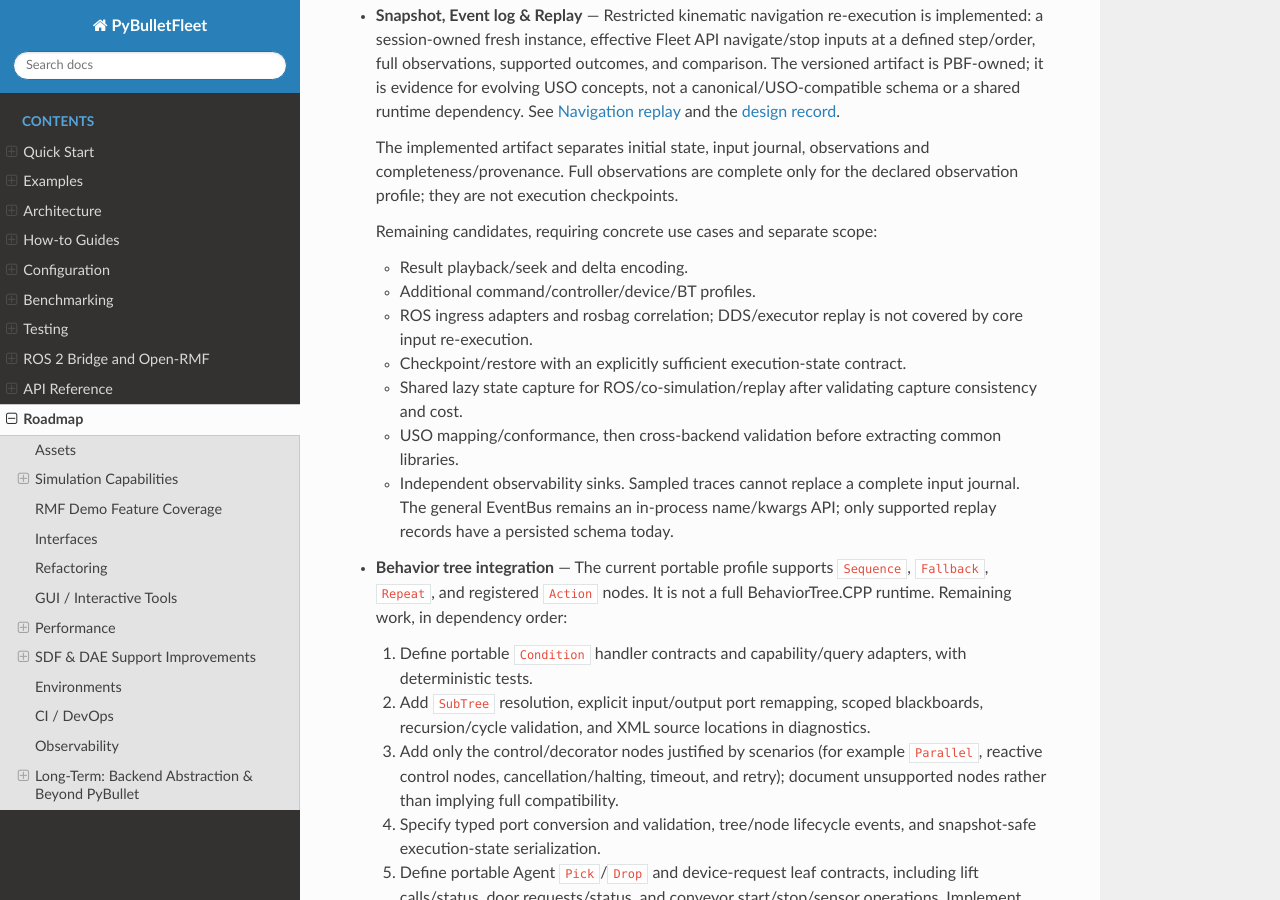
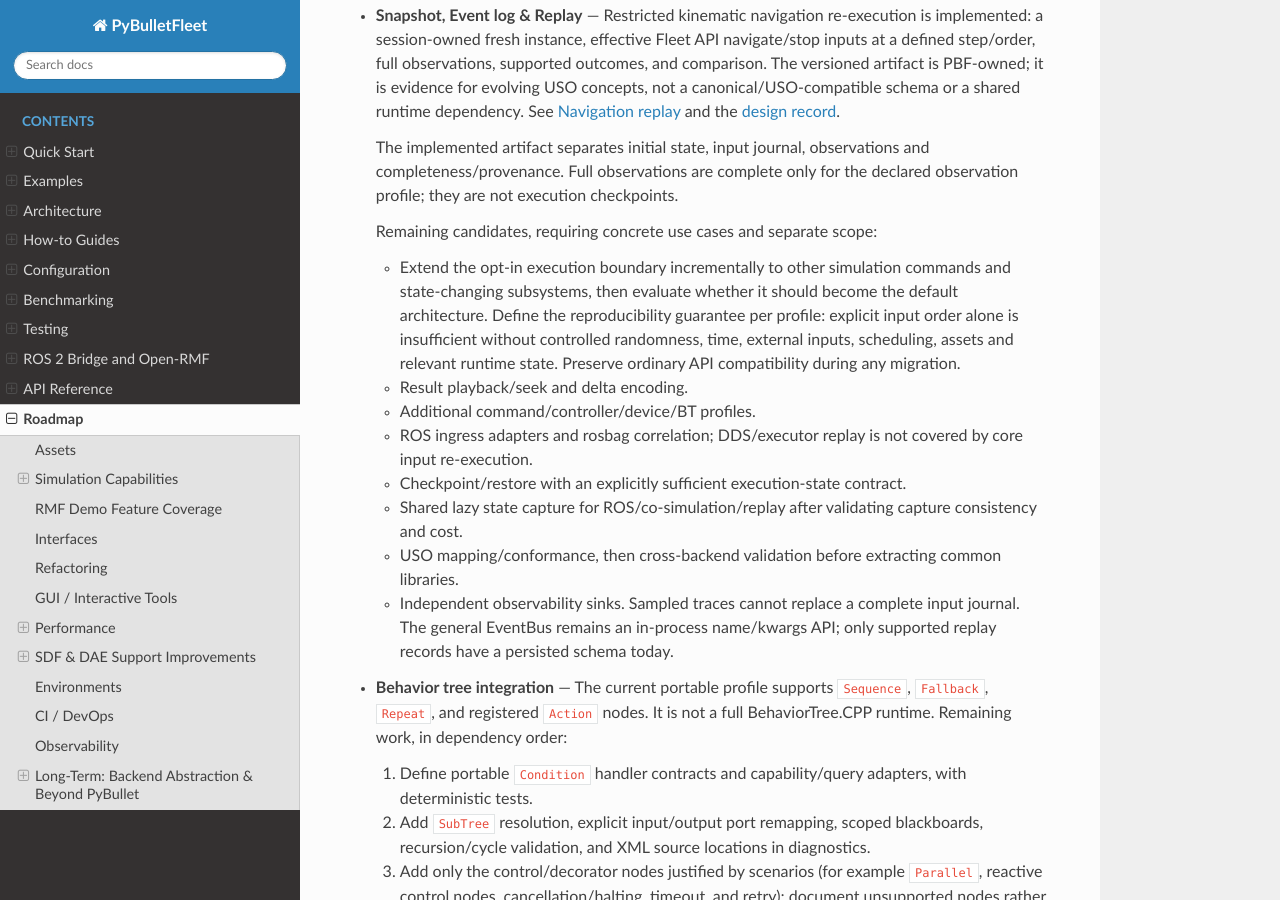
Before and after one commit to yuokamoto/PyBulletFleet, a Sphinx documentation site: the page built from docs/roadmap.md, in a window 1280 px wide and 900 px high, scrolled down 1454 px. Built offline with Sphinx 7.4.7 and the Read the Docs theme 3.1.0, drawn with Linux system fonts in a browser that asks for light colours.

Commit message:
docs: track broader replay execution boundary as follow-up

```diff
--- a/docs/roadmap.md
+++ b/docs/roadmap.md
@@ -74,6 +74,12 @@ New robot and infrastructure models:
 
   Remaining candidates, requiring concrete use cases and separate scope:
 
+  - Extend the opt-in execution boundary incrementally to other simulation
+    commands and state-changing subsystems, then evaluate whether it should
+    become the default architecture. Define the reproducibility guarantee per
+    profile: explicit input order alone is insufficient without controlled
+    randomness, time, external inputs, scheduling, assets and relevant runtime
+    state. Preserve ordinary API compatibility during any migration.
   - Result playback/seek and delta encoding.
   - Additional command/controller/device/BT profiles.
   - ROS ingress adapters and rosbag correlation; DDS/executor replay is not
```
